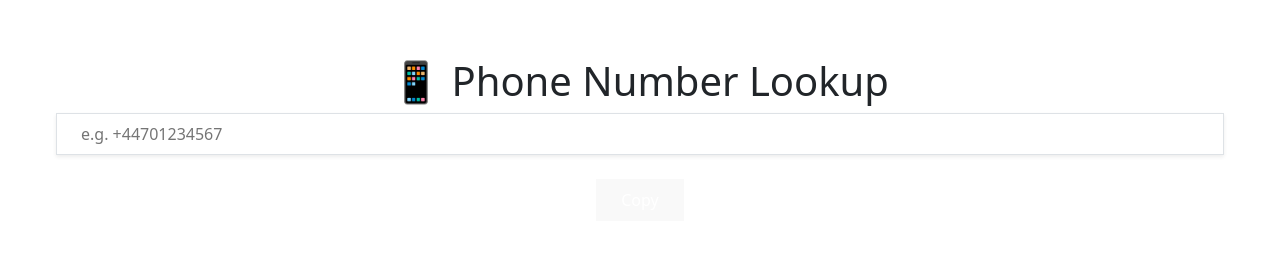
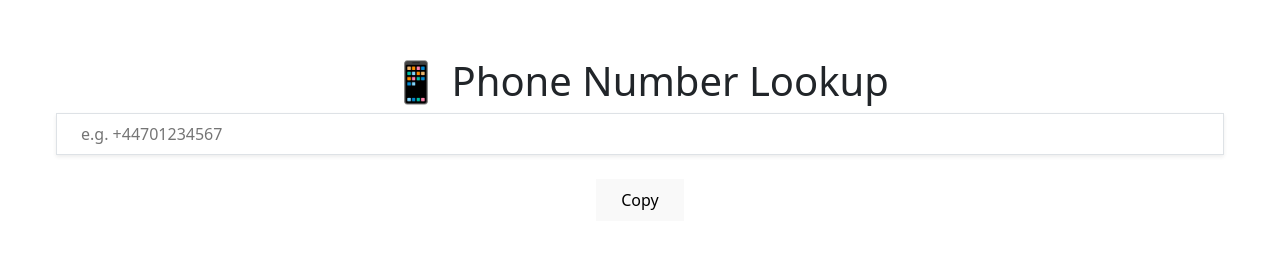
Before and after one commit to ibnusman/phone-lookup, a React (Vite) app: page / in a window 1280 px wide. Shown: the part 281-552 px from the top of the page. Built offline with nearby package versions, Linux system fonts and the light colour scheme.

Commit message:
button spacing

```diff
--- a/src/components/Lookup.jsx
+++ b/src/components/Lookup.jsx
@@ -192,11 +192,11 @@ const Lookup = () => {
         aria-label="Enter phone number for lookup"
         className="w-full max-w-md px-4 py-2 border border-gray-300 rounded-lg shadow-sm focus:outline-none focus:ring-2 focus:ring-blue-500 mb-4"
       />
-
+        <span>            </span>
       <button
         onClick={copy}
         aria-label="Copy phone number"
-        className="px-4 py-2 bg-blue-500 text-white rounded-lg shadow-md hover:bg-blue-600 transition mb-4"
+        className="px-4 py-2 bg-blue-500 text-black rounded-lg shadow-md hover:bg-blue-600 transition mb-4"
       >
         Copy
       </button>
```
